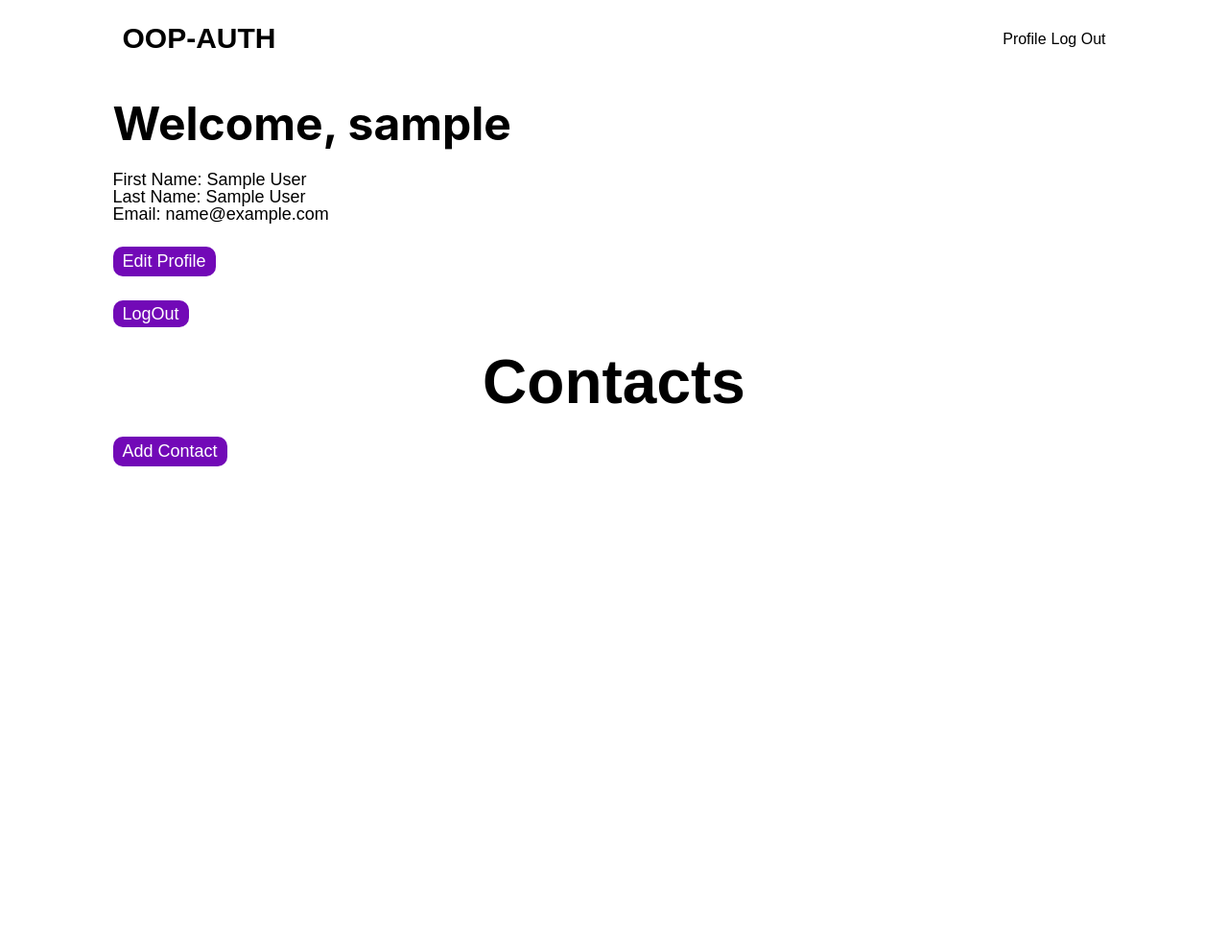
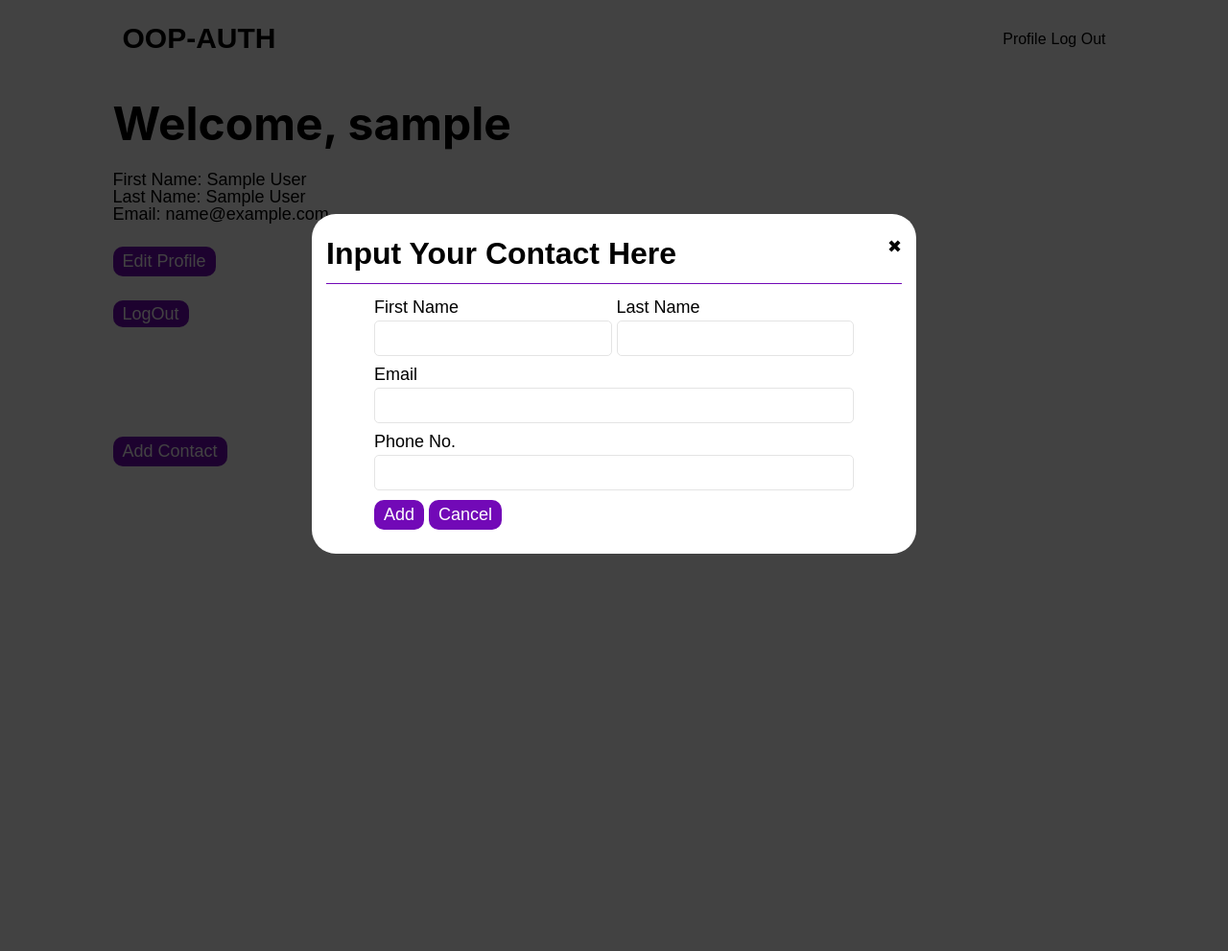
Before and after one commit to rhysinku/php-oop-auth, a PHP site: page /profile.php in a window 1280 px wide. Shown: the whole page at 96% size. After the commit the page ends 577 px from the top, so only its background shows below. Run offline with PHP 8.4, Linux system fonts and the light colour scheme; the visitor is signed in with stand-in values (Sample User, id 1).

Commit message:
adding the modal to contact layout and adding more content to modal

```diff
--- a/public/includes/Contact/AddContactModal.php
+++ b/public/includes/Contact/AddContactModal.php
@@ -1,10 +1,27 @@
 <div id="addcontact_modal" class="modal_container">
-    <div class="backdrop"></div>
+    <div class="modal_backdrop"></div>
     <div class="modal__box">
 
-        <div class="modal__box__header">
-            <h3>Input Your Contact Here</h3>
+        <div class="modal__header">
+            <h3>Input Your Contact Here</h3> <span class="modal--close">&#10006;</span>
         </div>
+
+        <section class="modal__section">
+            <form class="form">
+                <div class="flex-col">
+                    <div class="input_form"> <span>First Name</span> <input type="text" name="firstname"> </div>
+                    <div class="input_form"> <span>Last Name</span> <input type="text" name="lastname"> </div>
+                </div>
+
+                <div class="input_form"> <span>Email</span> <input type="email" name="email"> </div>
+                <div class="input_form"> <span>Phone No.</span> <input type="text" name="phone"> </div>
+
+            <div class="flex-col">
+                <button type="submit" class="btn">Add</button>
+                <button type="button" class="btn modal--close">Cancel</button>
+            </div>
+            </form>
+        </section>
 
     </div>
 
--- a/public/includes/Contact/ContactLayout.php
+++ b/public/includes/Contact/ContactLayout.php
@@ -1,3 +1,4 @@
+<?php include('includes/Contact/AddContactModal.php') ?>
 <div class="contact">
     <div class="wrapper">
         <div class="contact__layout">
--- a/public/js/plugin.js
+++ b/public/js/plugin.js
@@ -21,5 +21,15 @@ closeModal.addEventListener('click' , ()=>{
 })
 
 
+// New Version of Modal
+
+document.querySelectorAll('.modal--close').forEach(button => {
+    button.addEventListener('click' , ()=>{
+        const modal = button.closest('.modal_container')
+
+    })
+})
+
+
 
 })
--- a/public/js/plugin.min.js
+++ b/public/js/plugin.min.js
@@ -1 +1 @@
-document.addEventListener("DOMContentLoaded",(function(){const updateBtn=document.getElementById("update_btn"),updateModal=document.getElementById("update_modal"),closeModal=document.getElementById("modal_close"),toggleUpdateBtn=()=>{updateModal.classList.toggle("block")};updateBtn.addEventListener("click",e=>{toggleUpdateBtn()}),closeModal.addEventListener("click",()=>{toggleUpdateBtn()})}));
+document.addEventListener("DOMContentLoaded",(function(){const updateBtn=document.getElementById("update_btn"),updateModal=document.getElementById("update_modal"),closeModal=document.getElementById("modal_close"),toggleUpdateBtn=()=>{updateModal.classList.toggle("block")};updateBtn.addEventListener("click",e=>{toggleUpdateBtn()}),closeModal.addEventListener("click",()=>{toggleUpdateBtn()}),document.querySelectorAll(".modal--close").forEach(button=>{button.addEventListener("click",()=>{const modal=button.closest(".modal_container")})})}));
--- a/public/styles/style.css
+++ b/public/styles/style.css
@@ -354,3 +354,46 @@ html .hidden {
 .contact__title h1 {
   font-size: 4rem;
 }
+
+
+.modal_container{
+  position: fixed;
+  height: 100%;
+  width: 100%;
+  isolation: isolate;
+  inset: 0;
+  display: flex;
+  justify-content: center;
+  align-items: center;
+  z-index: 9999;
+}
+.modal_backdrop{
+  position: absolute;
+  inset: 0;
+  display: block;
+  background: #000000bd;
+  z-index: -1;
+}
+
+.modal__box{
+  max-width: 600px;
+  width: 100%;
+  background: #fff;
+  border-radius: 25px;
+  padding-block: 25px;
+  padding-inline: 15px;
+}
+.modal__header{
+  display: flex;
+  justify-content: space-between;
+  margin-bottom: 15px;
+  padding-bottom: 15px;
+  align-self: center;
+  border-bottom: 1px solid var(--primary-color);
+}
+.modal__header h3{
+  font-size: 2rem;
+  font-weight: bold;
+}
+
+.modal__section{}
```
Also changed, not shown: public/styles/style.min.css.
